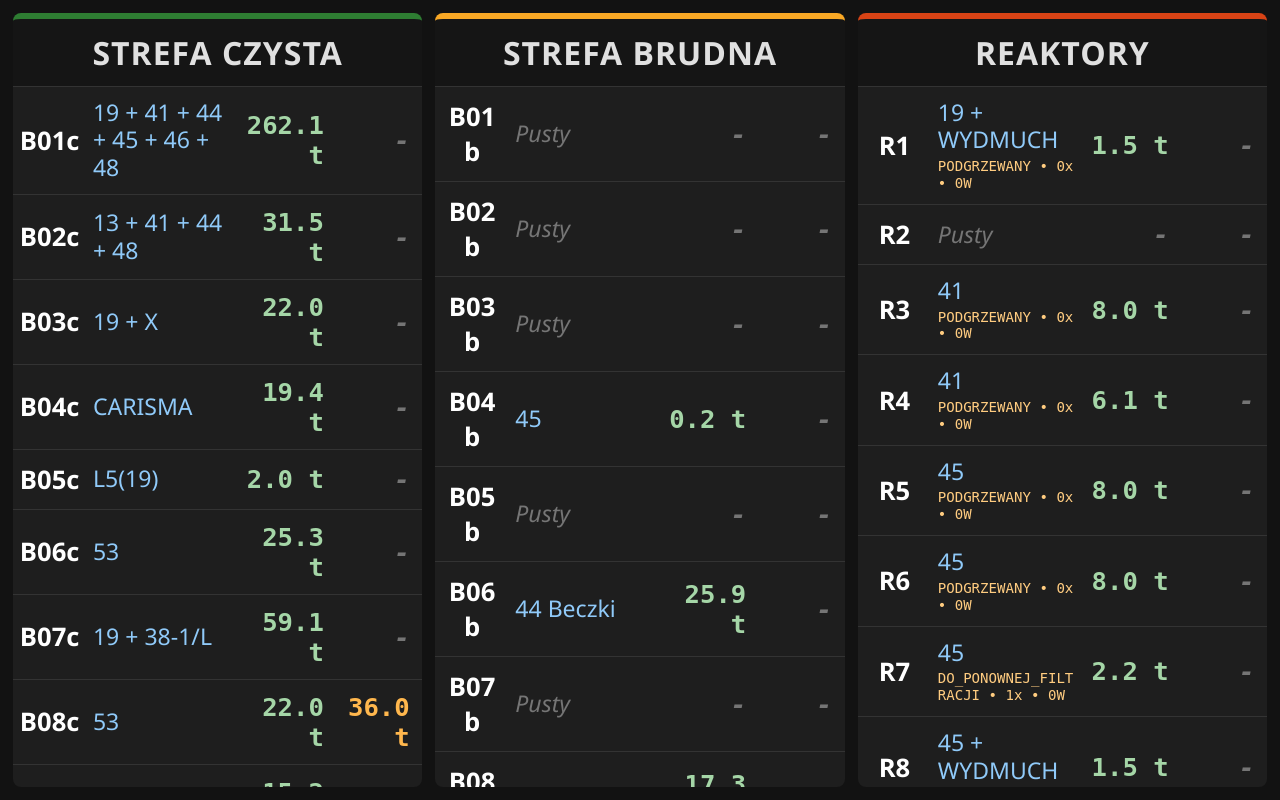
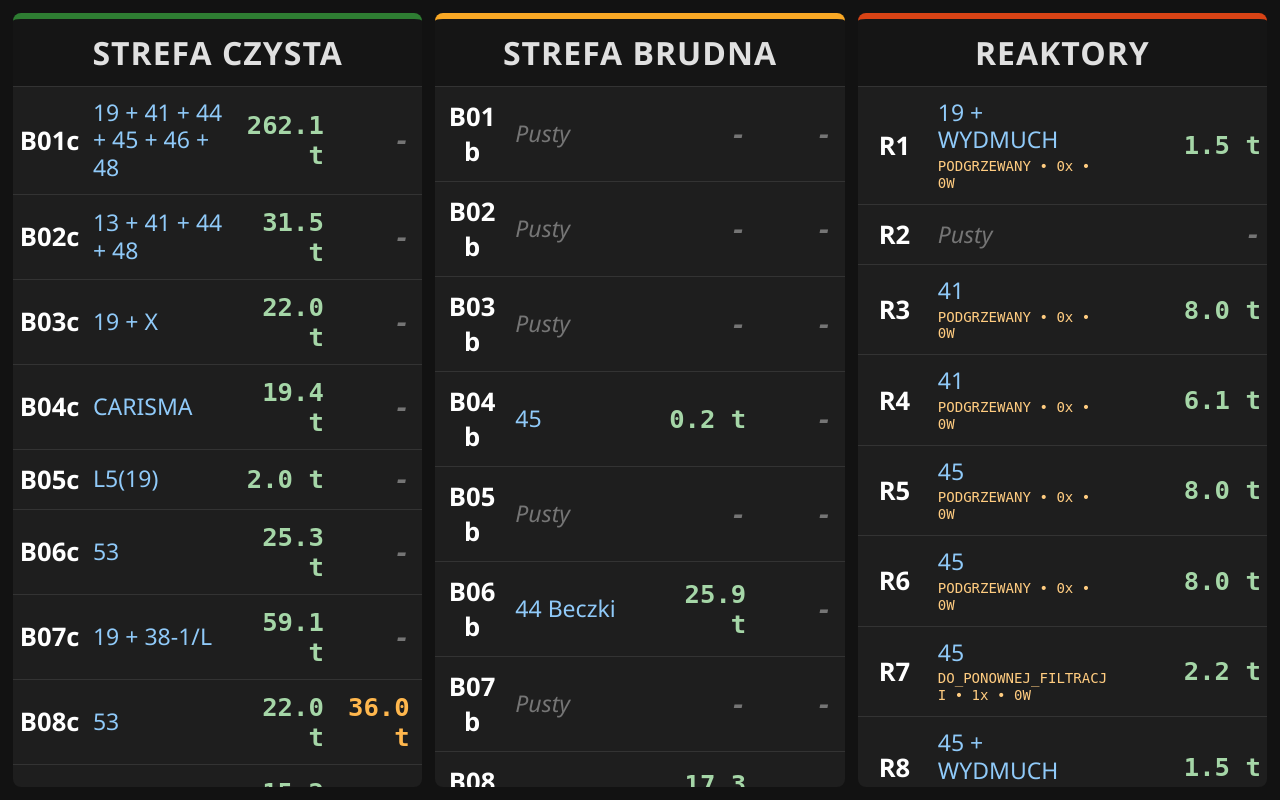
Before and after one commit to kanaboid/mes-parafina-app, a Flask app: page /kiosk/terminal-1 in a window 1280 px wide. Shown: the part 69-869 px from the top of the page. Run offline with Flask 3, Linux system fonts and the light colour scheme; data comes from the database, SQL or seed files in the repository; parts of the project's set-up code (start-up, migrations or seed data) failed here and were passed over; some libraries are stand-ins or nearby versions.

Commit message:
Update terminal_1.html to enhance reactor table layout and data presentation
- Adjusted column widths for reactor composition and logical quantity for improved visibility.
- Modified the empty state message to dynamically reflect the correct number of columns based on the table type.
- Updated row rendering logic to conditionally include sensor quantity for non-reactor tables, enhancing data clarity.

```diff
--- a/app/templates/kiosk/terminal_1.html
+++ b/app/templates/kiosk/terminal_1.html
@@ -140,6 +140,14 @@
             padding-right: 1vw;
         }
 
+        /* Reaktory: bez kolumny czujnika — szersze kolumny składu i ilości księgowej */
+        #table-reactors .col-mix {
+            width: 45%;
+        }
+        #table-reactors .col-logical-qty {
+            width: 37%;
+        }
+
         .empty-mix {
             color: var(--text-muted);
             font-style: italic;
@@ -233,7 +241,8 @@
             tbody.innerHTML = '';
 
             if (!equipmentList || equipmentList.length === 0) {
-                tbody.innerHTML = `<tr><td colspan="4" style="text-align:center;" class="empty-mix">Brak urządzeń w strefie</td></tr>`;
+                const emptyCols = tableId === 'table-reactors' ? 3 : 4;
+                tbody.innerHTML = `<tr><td colspan="${emptyCols}" style="text-align:center;" class="empty-mix">Brak urządzeń w strefie</td></tr>`;
                 return;
             }
 
@@ -299,7 +308,10 @@
                 }
                 const sensorCell = `<td class="col-sensor-qty">${sensorTons}</td>`;
 
-                tr.innerHTML = nameCell + mixCell + logicalCell + sensorCell;
+                const isReactorTable = tableId === 'table-reactors';
+                tr.innerHTML = isReactorTable
+                    ? nameCell + mixCell + logicalCell
+                    : nameCell + mixCell + logicalCell + sensorCell;
                 tbody.appendChild(tr);
             });
         }
```
